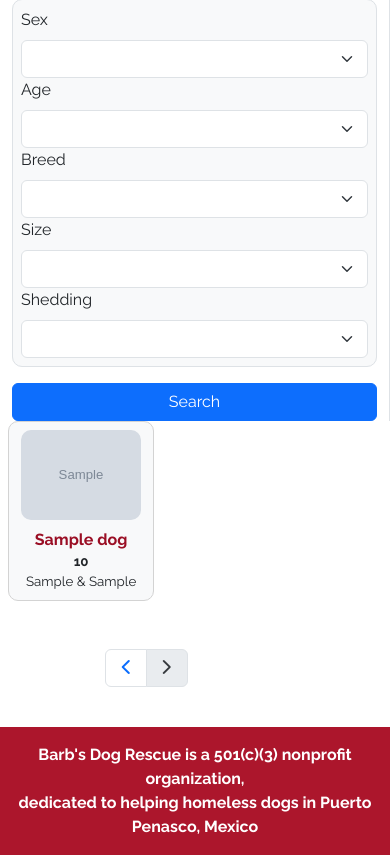
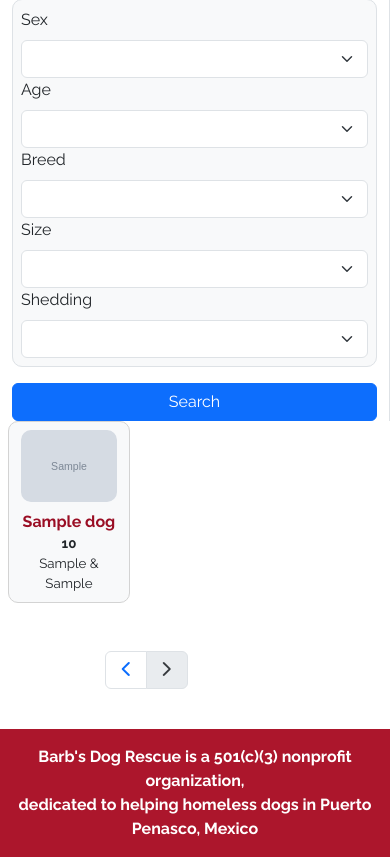
Before and after one commit to charliegriefer/barbs, a Flask app: template app/templates/index.html in a window 390 px wide; the page is wider, and only the part inside the window is pictured. Shown: the part 676-1533 px from the top of that part. Run offline with Flask 3, Linux system fonts and the light colour scheme; the template is opened without the code that fills it: most values are stand-ins (such as "Sample title", 1, 10 or a date in 2020); grey boxes marked "Sample" are stand-in pictures; form fields are guessed from the names that the template uses; parts of the project's set-up code (start-up, migrations or seed data) failed here and were passed over; some libraries are stand-ins or nearby versions.

Commit message:
Fix mobile view

```diff
--- a/app/templates/_includes/available_dogs.html
+++ b/app/templates/_includes/available_dogs.html
@@ -3,7 +3,7 @@
     <div class="row">
       {% for dog in dogs %}
 
-        <div class="col-6 col-md-4 col-lg-2 py-2 mx-2 mb-4 dog_search_result bg-light text-center" style="cursor:pointer;" id="{{ dog.id }}">
+        <div class="col-5 col-md-4 col-lg-2 py-2 mx-2 mb-4 dog_search_result bg-light text-center" style="cursor:pointer;" id="{{ dog.id }}">
           <a href="{{ url_for('main.dog_detail', dog_id=dog.id) }}">
             <img src="{{ dog.images[0].get('image').get('url') }}" class="img-fluid" />
 
```
